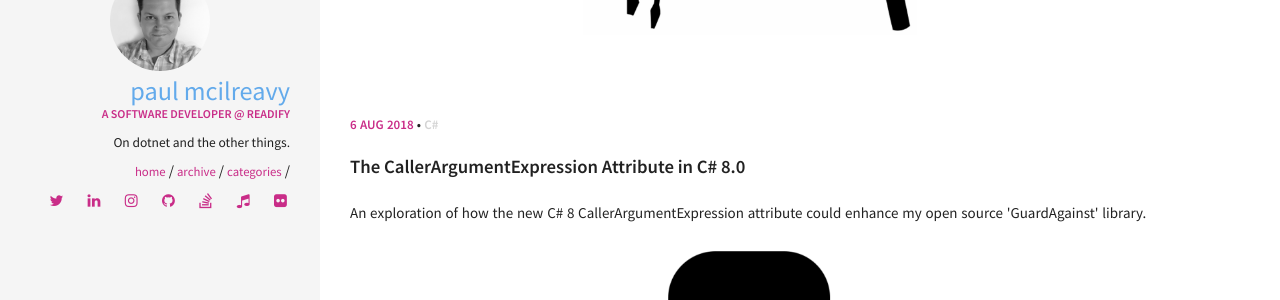
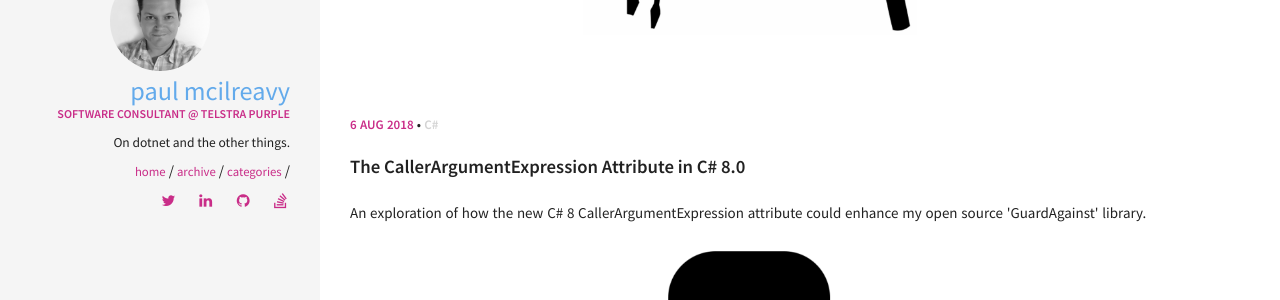
Before and after one commit to pmcilreavy/pmcilreavy.github.io, a Jekyll site: the page built from index.html, in a window 1280 px wide. Shown: the part 1784-2084 px from the top of the page. Built offline with Jekyll 4.4.1, drawn with Linux system fonts in a browser that asks for light colours; part of the change alters nothing that is shown.

```diff
--- a/_config.yml
+++ b/_config.yml
@@ -37,11 +37,11 @@ kramdown:
 owner:
   name: Paul Mcilreavy
   avatar: me.jpg
-  job: "A software developer @ Readify"
+  job: "Software Consultant @ Telstra Purple"
   bio: "On dotnet and the other things."
   #email: paul@mcilreavy.com
   disqus-shortname: blogilreavy
-  twitter: pmcilreavy #username
+  twitter: pmcilreavy
   google:
     plus: #username
     analytics: UA-92546532-1
@@ -49,12 +49,12 @@ owner:
     ad-client:
     ad-slot:
   bing-verify:
-  github: pmcilreavy #username
-  stackoverflow: 88289/pmcilreavy #from a "http://stackoverflow.com/users/123456/username" link
-  linkedin: pmcilreavy #username
+  github: pmcilreavy
+  stackoverflow: 88289/pmcilreavy
+  linkedin: pmcilreavy
   xing: #username
-  instagram: pmcilreavy
-  lastfm: thefallenidol
+  instagram: #username
+  lastfm: #username
   tumblr: #username
   pinterest: #username
   foursquare: #username
@@ -63,6 +63,6 @@ owner:
   youtube: #username
   soundcloud: #username
   weibo: #username
-  flickr: fallenidol
+  flickr: #username
   codepen: #username
   telegram: #username
--- a/_includes/head.html
+++ b/_includes/head.html
@@ -20,9 +20,9 @@ capture description %}{{ site.description }}{% endcapture %} {% endif %}
   <meta name="twitter:card" content="summary" />
   <meta name="twitter:title" content="{{ title }}" />
   <meta name="twitter:description" content="{{ description }}" />
-  {% if page.image.feature %} <meta name="twitter:image" content={% if
+  {% if page.image.feature %}<meta name="twitter:image" content={% if
   page.image.feature contains 'https' or page.image.feature contains 'http' %}
-  "{{ page.image.feature }}" {% else %} "{{ site.baseurl }}/img/{{
+  "{{ page.image.feature }}" {% else %} "{{ site.url }}{{ site.baseurl }}/img/{{
   page.image.feature }}" {% endif %} /> {% else %}
   <meta
     name="twitter:image"
@@ -40,7 +40,7 @@ capture description %}{{ site.description }}{% endcapture %} {% endif %}
   <meta property="og:description" content="{{ description }}" />
   {% if page.image.feature %} <meta property="og:image" content={% if
   page.image.feature contains 'https' or page.image.feature contains 'http' %}
-  "{{ page.image.feature }}" {% else %} "{{ site.baseurl }}/img/{{
+  "{{ page.image.feature }}" {% else %} "{{ site.url }}{{ site.baseurl }}/img/{{
   page.image.feature }}" {% endif %} /> {% else %}
   <meta
     name="og:image"
```
